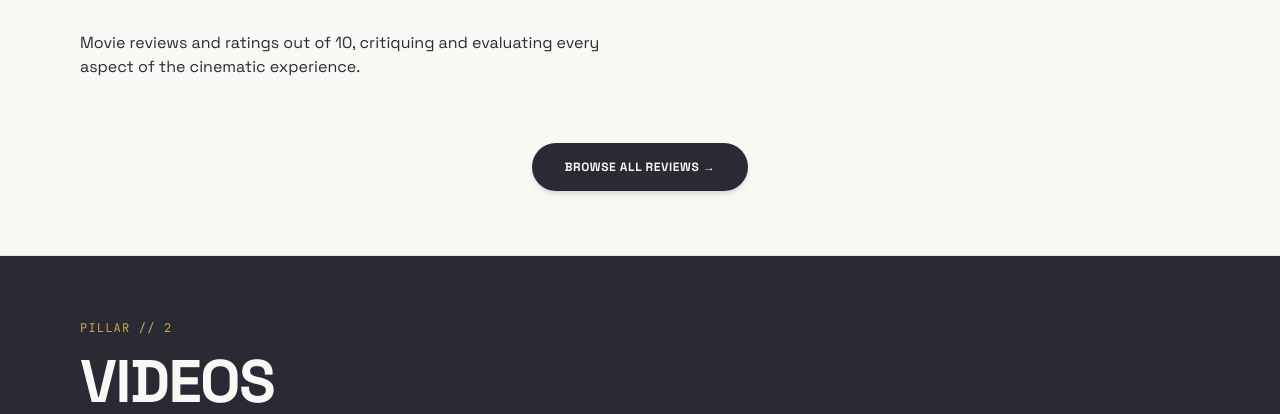
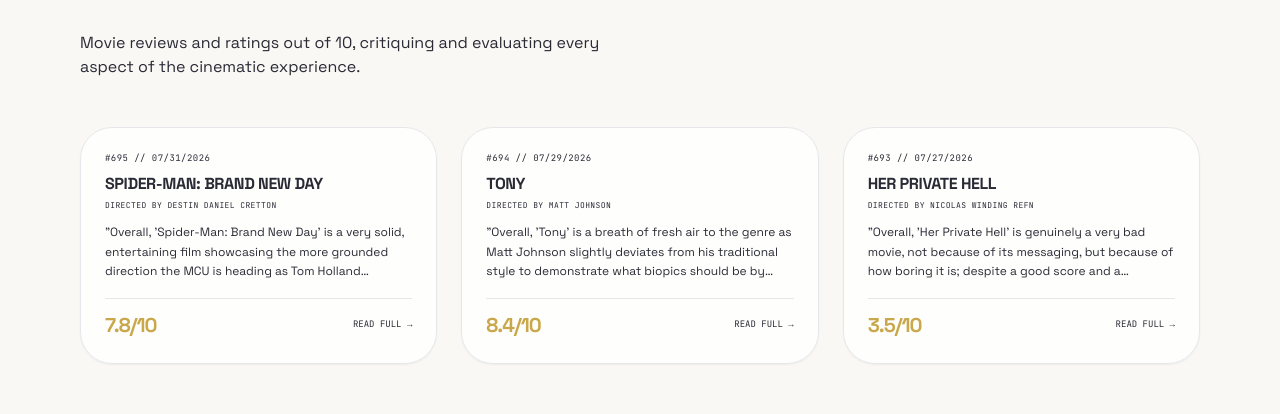
Before and after one commit to VAkarsh20/cinemapersonified_website, a React (Vite) app: page / in a window 1280 px wide. Shown: the part 1625-2039 px from the top of the page. Built offline with nearby package versions, Linux system fonts and the light colour scheme; a web font is replaced by a local one.

Commit message:
Update IMDb reviews link to rating star search and add horizontal recent reviews grid to Pillar 1

```diff
--- a/src/App.jsx
+++ b/src/App.jsx
@@ -485,6 +485,23 @@
   );
 }
 
+// Helper to convert reviews catalog decimal rating to IMDb stars (1-10)
+const getImdbStars = (rating) => {
+  if (!rating) return 10;
+  const r = Math.round(rating * 10);
+  if (r >= 95) return 10;
+  if (r >= 90) return 9;
+  if (r >= 80) return 8;
+  if (r >= 70) return 7;
+  if (r >= 60) return 6;
+  if (r >= 50) return 5;
+  if (r >= 40) return 4;
+  if (r >= 30) return 3;
+  if (r >= 20) return 2;
+  if (r >= 10) return 1;
+  return 1;
+};
+
 // --- REVIEWS VIEW COMPONENT ---
 function ReviewsPage({ navigateToSection, initialReviewId, setInitialReviewId }) {
   const [searchTerm, setSearchTerm] = useState("");
@@ -849,7 +866,7 @@
                     <div className="flex justify-between items-center">
                       <div>
                         <span className="text-2xl font-black font-sans text-accent tracking-tighter">
-                          {review.rating}
+                          {review.rating?.toFixed(1)}
                         </span>
                         <span className="text-[10px] font-mono text-dark/40">/10</span>
                       </div>
@@ -985,7 +1002,10 @@
                   )}
                   {selectedReview && selectedReview.imdb_id && (
                     <button
-                      onClick={() => window.open(`https://www.imdb.com/title/${selectedReview.imdb_id}`, "_blank", "noopener,noreferrer")}
+                      onClick={() => {
+                        const stars = getImdbStars(selectedReview.rating);
+                        window.open(`https://www.imdb.com/title/${selectedReview.imdb_id}/reviews/?ref_=tt_ov_ururv&rating=${stars}`, "_blank", "noopener,noreferrer");
+                      }}
                       className="w-10 h-10 rounded-full border border-dark/10 hover:border-accent hover:text-accent hover:bg-dark/5 transition-all flex items-center justify-center p-0 text-dark/60"
                       title="View on IMDb"
                     >
@@ -1020,7 +1040,7 @@
                         <div className="absolute -top-12 -right-12 w-24 h-24 bg-accent/20 rounded-full blur-xl" />
                         <p className="font-mono text-[9px] text-accent uppercase tracking-widest mb-1">// OVERALL VERDICT //</p>
                         <div className="text-6xl md:text-7xl font-extrabold font-sans text-accent tracking-tighter leading-none">
-                          {selectedReview.rating}
+                          {selectedReview.rating?.toFixed(1)}
                           <span className="text-sm text-offwhite/40 font-normal">/10</span>
                         </div>
                         {selectedReview.review && selectedReview.review.overall && (
@@ -1807,6 +1827,21 @@
     }
   ]);
 
+  // Dynamic recent reviews state for Pillar 1 Reviews preview
+  const [recentReviews, setRecentReviews] = useState(() => {
+    return reviewsCatalog.slice(0, 3).map(item => ({
+      id: item.id,
+      tag: String(item.id),
+      title: item.title,
+      movie: `${item.title} (${item.release_year})`,
+      director: item.director,
+      review: "Loading review text...",
+      rating: item.rating ? `${item.rating.toFixed(1)}/10` : "N/A",
+      date: item.review_date || "",
+      redux: item.redux
+    }));
+  });
+
   // Card 2: Aspect Ratio Viewfinder
   const [activeRatio, setActiveRatio] = useState("16:9 (Widescreen)");
   const viewportRef = useRef(null);
@@ -1910,7 +1945,30 @@
     };
   }, [currentView]);
 
-
+  // --- FETCH RECENT REVIEWS DETAILS FOR PILLAR PREVIEW ---
+  useEffect(() => {
+    const firstThree = reviewsCatalog.slice(0, 3);
+    Promise.all(
+      firstThree.map(item =>
+        fetch(`/reviews/${item.id}.json`)
+          .then(res => {
+            if (!res.ok) throw new Error("Failed to fetch");
+            return res.json();
+          })
+          .catch(() => null)
+      )
+    ).then(details => {
+      setRecentReviews(prev =>
+        prev.map((item, idx) => {
+          const detail = details[idx];
+          return {
+            ...item,
+            review: detail?.review?.overall || "Review text loaded."
+          };
+        })
+      );
+    });
+  }, []);
 
   // --- DIAGNOSTIC SHUFFLER ROTATION ---
   useEffect(() => {
@@ -2522,6 +2580,55 @@
                 </p>
               </div>
 
+              {/* Three Horizontal Review Cards */}
+              <div className="grid grid-cols-1 md:grid-cols-3 gap-6 mt-12 text-left">
+                {recentReviews.map((card) => (
+                  <div
+                    key={card.id}
+                    onClick={() => {
+                      setInitialReviewId(card.id);
+                      setCurrentView("reviews");
+                      window.scrollTo({ top: 0, behavior: 'smooth' });
+                    }}
+                    className="bg-white/80 backdrop-blur-sm border border-dark/10 p-6 rounded-[2rem] hover:border-accent/40 shadow-sm flex flex-col justify-between min-h-[220px] transition-all duration-300 hover:shadow-md cursor-pointer group"
+                  >
+                    <div>
+                      <div className="flex justify-between items-start gap-4">
+                        <span className="font-mono text-[9px] text-dark/45 uppercase tracking-wider">
+                          #{card.id} // {card.date}
+                        </span>
+                        {card.redux && (
+                          <span className="bg-accent/15 text-accent text-[8px] font-mono font-bold px-1.5 py-0.5 rounded tracking-wide uppercase">
+                            REDUX
+                          </span>
+                        )}
+                      </div>
+                      <h4 className="text-base font-extrabold font-sans uppercase tracking-tight text-dark mt-2 group-hover:text-accent transition-colors line-clamp-2 leading-snug">
+                        {card.title}
+                      </h4>
+                      {card.director && (
+                        <p className="font-mono text-[8px] text-dark/45 uppercase tracking-wider mt-1 line-clamp-1">
+                          Directed by {card.director}
+                        </p>
+                      )}
+                      <p className="text-xs text-dark/70 font-sans mt-3 line-clamp-3 leading-relaxed">
+                        "{card.review}"
+                      </p>
+                    </div>
+                    <div className="mt-4 pt-3 border-t border-dark/5 flex justify-between items-center">
+                      <div>
+                        <span className="text-xl font-black font-sans text-accent tracking-tighter">
+                          {card.rating}
+                        </span>
+                      </div>
+                      <span className="font-mono text-[9px] text-dark/45 uppercase group-hover:text-accent transition-colors flex items-center gap-1">
+                        Read Full →
+                      </span>
+                    </div>
+                  </div>
+                ))}
+              </div>
+
               {/* Browse All Reviews CTA */}
               <div className="text-center mt-16">
                 <button
```
